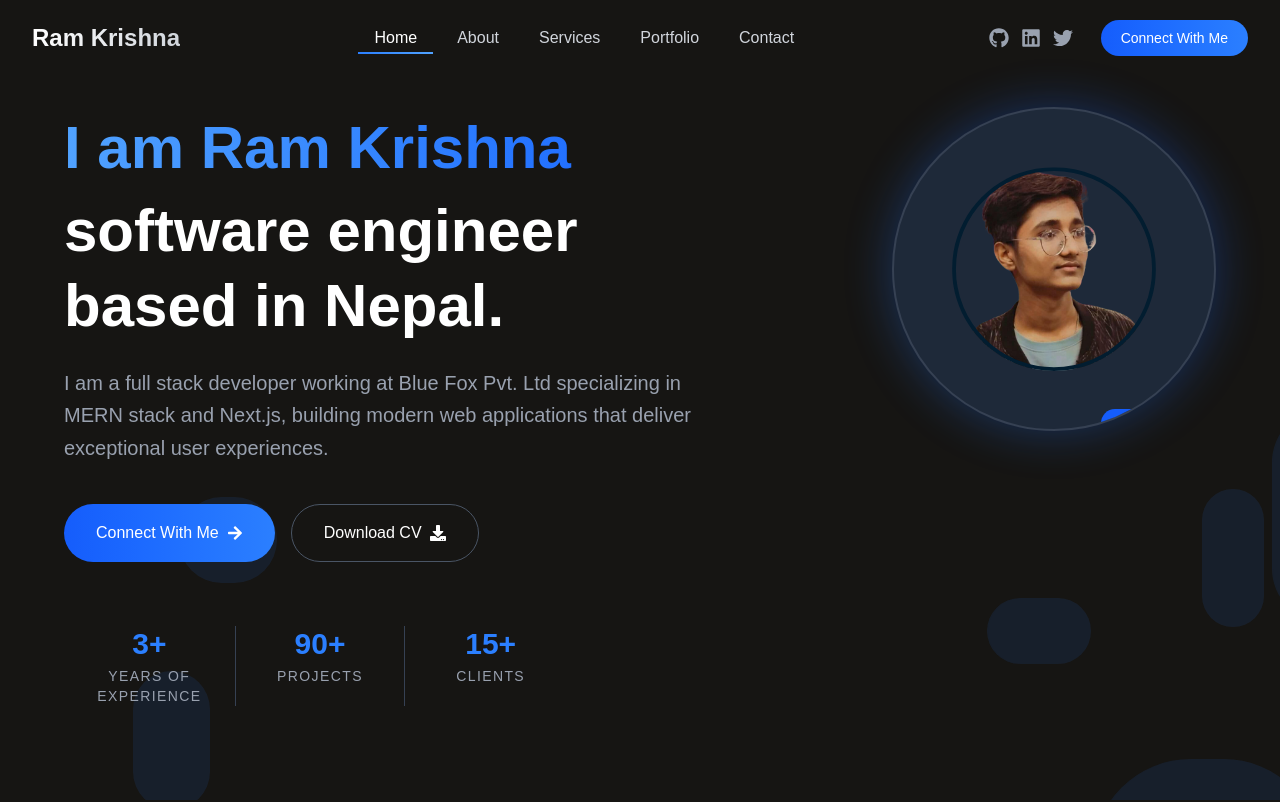
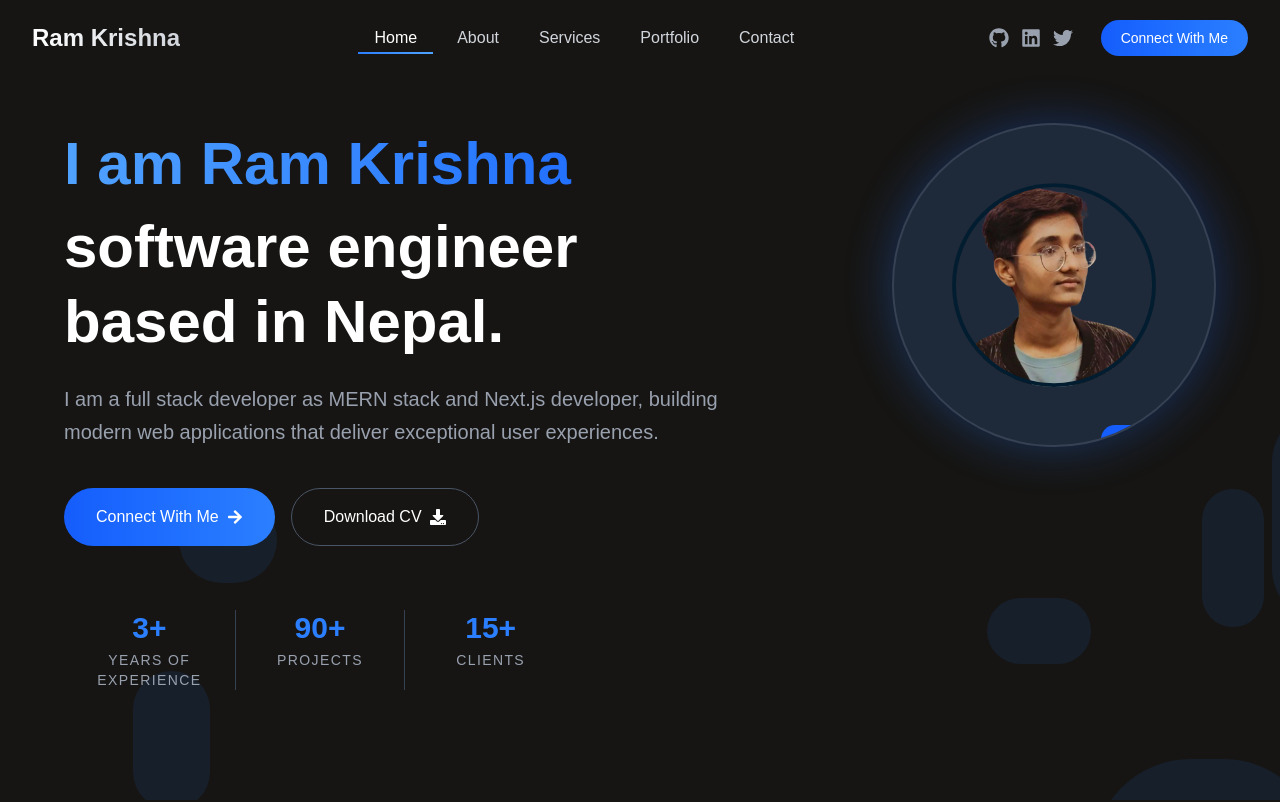
Before and after one commit to imramkrishna/portfolio, a Next.js app: page / in a window 1280 px wide. Shown: the top 802 px of the page. Built offline with nearby package versions, Linux system fonts and the light colour scheme.

Commit message:
About sections modified

```diff
--- a/app/Hero/page.js
+++ b/app/Hero/page.js
@@ -47,8 +47,8 @@ const Hero = () => {
 
             {/* Description */}
             <p className="text-gray-400 text-lg md:text-xl mb-10 max-w-2xl leading-relaxed">
-              I am a full stack developer working at Blue Fox Pvt. Ltd specializing in
-              MERN stack and Next.js, building modern web applications that deliver
+              I am a full stack developer as
+              MERN stack and Next.js developer, building modern web applications that deliver
               exceptional user experiences.
             </p>
 
```
Also changed, not shown: 1 other file (tests, documents, lock files or other folders).
